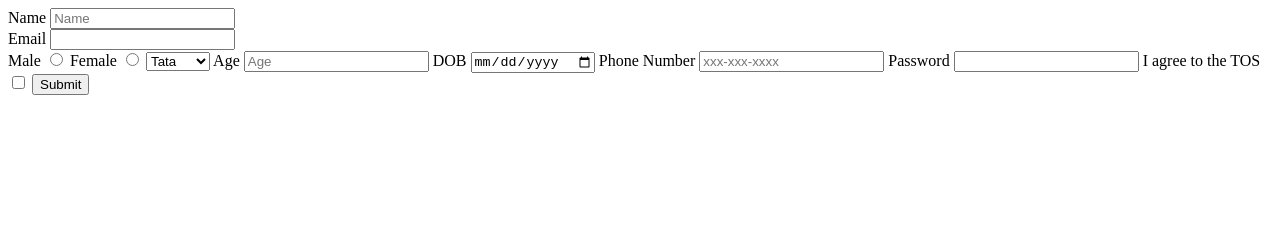
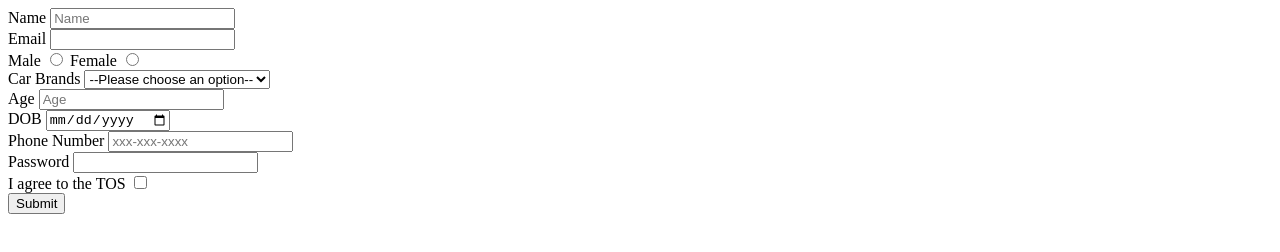
Before and after one commit to acciojob/signup-form-car-Bharat8087, a website: page main.html in a window 1280 px wide. Drawn offline with Linux system fonts and the light colour scheme.

Commit message:
created a submission

```diff
--- a/main.html
+++ b/main.html
@@ -1,44 +1,38 @@
 <!DOCTYPE html>
-
 <html>
-
 <head>
     <link rel="stylesheet" href="styles.css">
 </head>
-
 <body>
     <form method="post">
         <label for="name">Name</label>
-		<input type="text" id="" name="Name" placeholder="Name"required id="yes">
-		<br><label for="email">Email</label>
-		<input type="email" id="email" name="email" required id="yes"><br>
+        <input type="text" id="name" name="Name" placeholder="Name" required>
+        <br>
+        <label for="email">Email</label>
+        <input type="email" id="email" name="email" required><br>
         <label for="gender_m">Male</label>
-		<input type="radio" id="gender_m" name="gender" required id="yes">
+        <input type="radio" id="gender_m" name="gender" required>
         <label for="gender_f">Female</label>
-		<input type="radio" id="gender_f" name="gender" required id="yes">
-	<select label for="Car Brands" placeholder="--Please choose an option--
-" id="cars" input type="select" name="select" required id="yes">
+        <input type="radio" id="gender_f" name="gender" required><br>
+        <label for="cars">Car Brands</label>
+        <select id="cars" name="car" required>
+            <option>--Please choose an option--</option>
             <option>Tata</option>
-		<option>Hyndai</option>
-		<option>Maruti</option></select>
+            <option>Hyundai</option>
+            <option>Maruti</option>
+        </select><br>
         <label for="age">Age</label>
-		<input type="number" placeholder="Age" id="age" name="age" required id="yes">
-
+        <input type="number" id="age" name="age" placeholder="Age" required><br>
         <label for="dob">DOB</label>
-		<input type="date" id="dob" name="dob" required id="yes">
-	<label for="tel">Phone Number </label>
-		<input type="tel" placeholder="xxx-xxx-xxxx"
-" id="tel" name="tel">
+        <input type="date" id="dob" name="dob" required><br>
+        <label for="tel">Phone Number</label>
+        <input type="tel" id="tel" name="tel" placeholder="xxx-xxx-xxxx"><br>
         <label for="password">Password</label>
-		<input type="password" id="password" name="password">
+        <input type="password" id="password" name="password"><br>
         <label for="tos">I agree to the TOS</label>
-		<input type="checkbox" id="tos" name="tos" required id="tos">
+        <input type="checkbox" id="tos" name="tos" required><br>
         <input type="submit" value="Submit">
     </form>
-	<!-- the entire body must be written by student -->
-    <script type="text/javascript" src="./script.js">
-</script>
-
+    <script type="text/javascript" src="./script.js"></script>
 </body>
-
 </html>
```
Lines whose indentation alone changed are shown as unchanged.
